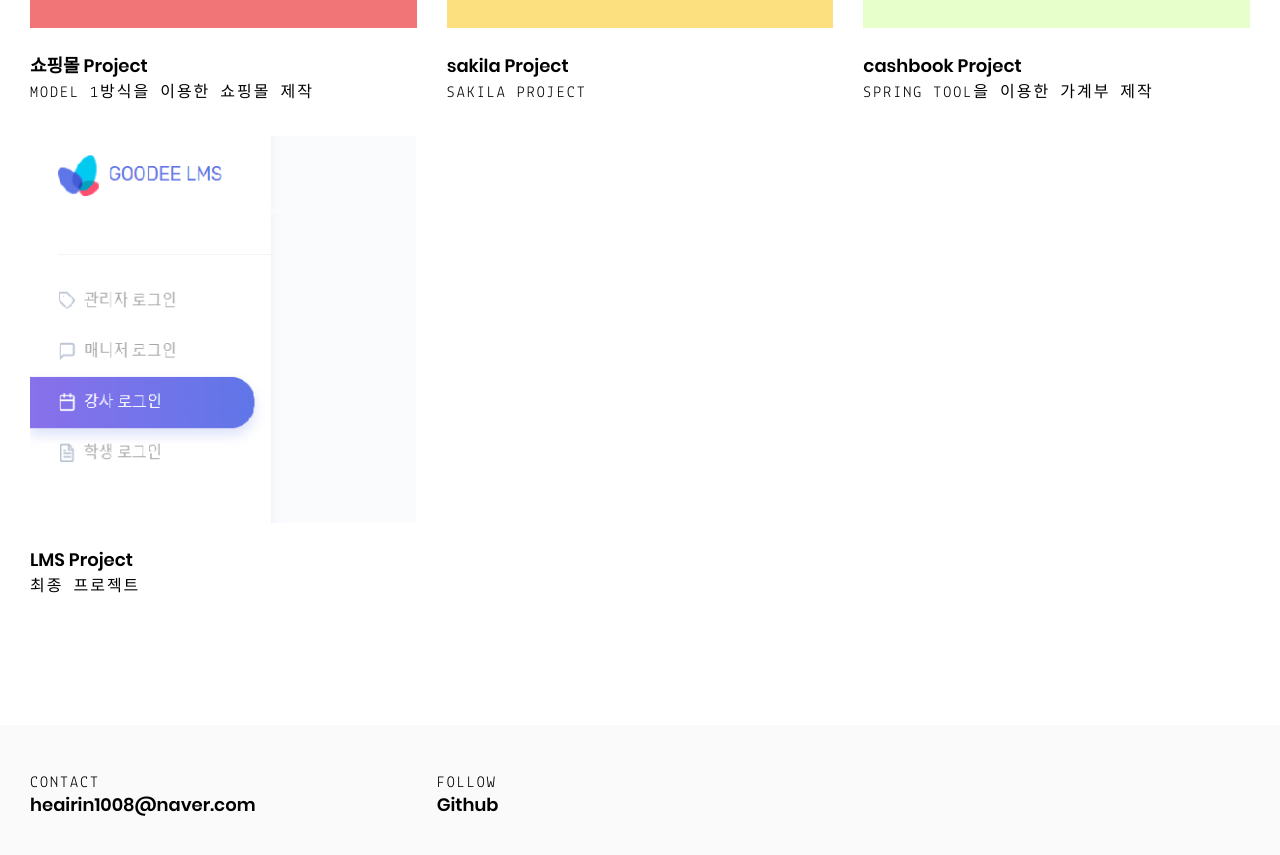
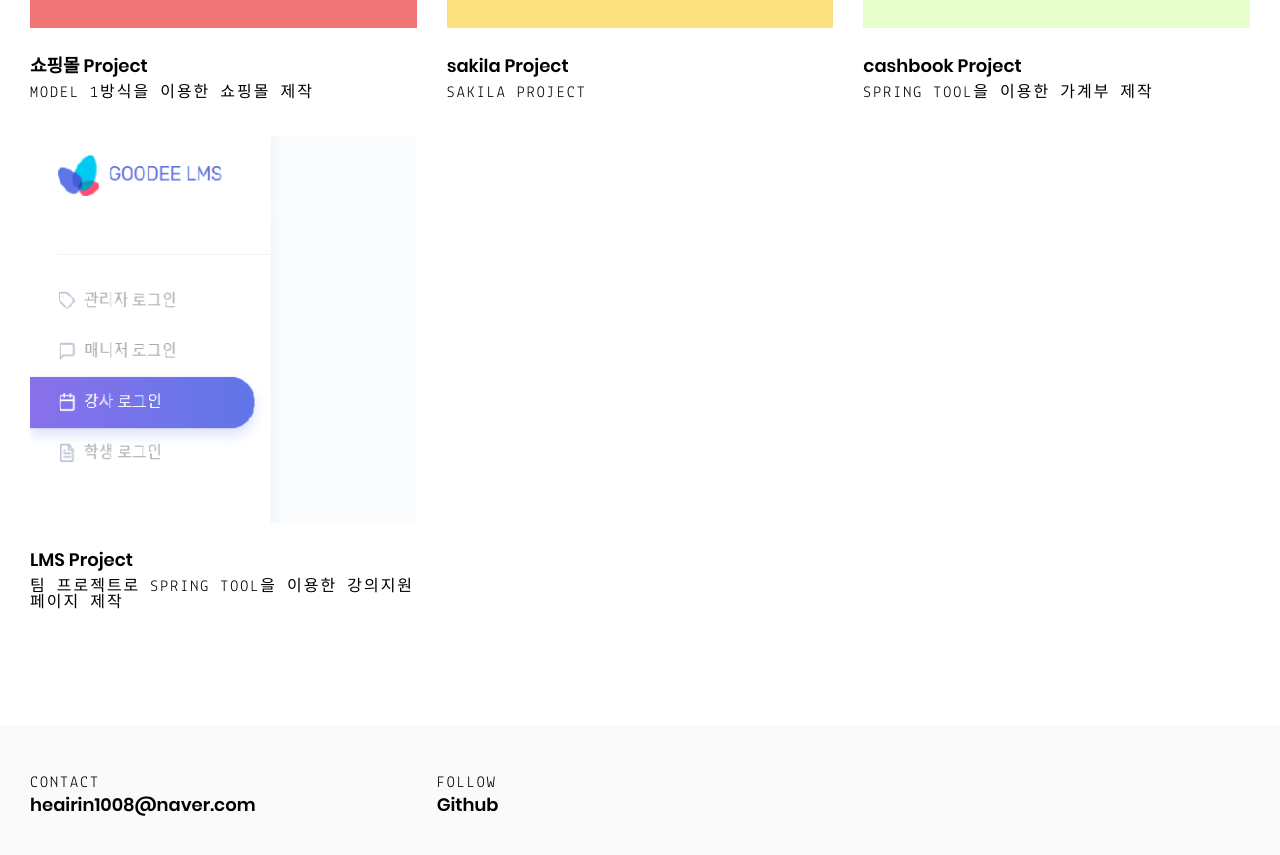
Before and after one commit to heairin1008/heairin1008.github.io, a Jekyll site: the page built from index.html, in a window 1280 px wide and 900 px high, scrolled down 639 px. Shown: the top 855 px of the window. Built offline with Jekyll 4.4.1, drawn with Linux system fonts in a browser that asks for light colours.

Commit message:
Update 2017-04-04-aquapineapple.md

```diff
--- a/_posts/projects/2017-04-04-aquapineapple.md
+++ b/_posts/projects/2017-04-04-aquapineapple.md
@@ -8,7 +8,7 @@ meta:
 
 project:
   title: "LMS Project"
-  type: "최종 프로젝트"
+  type: "팀 프로젝트로 SPRING TOOL을 이용한 강의지원 페이지 제작"
   url: "http://unuho.kro.kr/lms"
   logo: "/assets/images/projects/aquapineapple/lms.png"
   tech: "HTML, CSS, Boostrap, Sass, JavaScript, jQuery, Jekyll"
```
